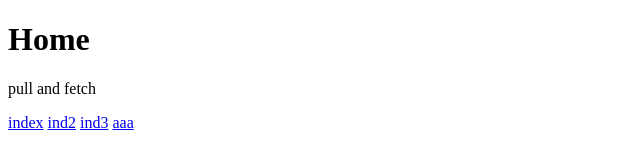
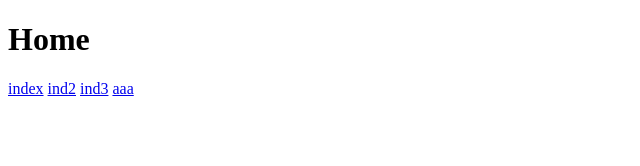
Before and after one commit to Nandini20122004/newrepo, a plain HTML site: page home.html in a window 1280 px wide. Shown: the whole page, without its empty margins (0-640 px from the left). Drawn offline with Linux system fonts and the light colour scheme.

Commit message:
Update home.html

```diff
--- a/home.html
+++ b/home.html
@@ -7,7 +7,6 @@
 </head>
 <body>
     <h1>Home</h1>
-    <p>pull and fetch</p>
     <a href="index.html">index</a>
     <a href="ind2.html">ind2</a>
     <a href="ind3.html">ind3</a>
```
